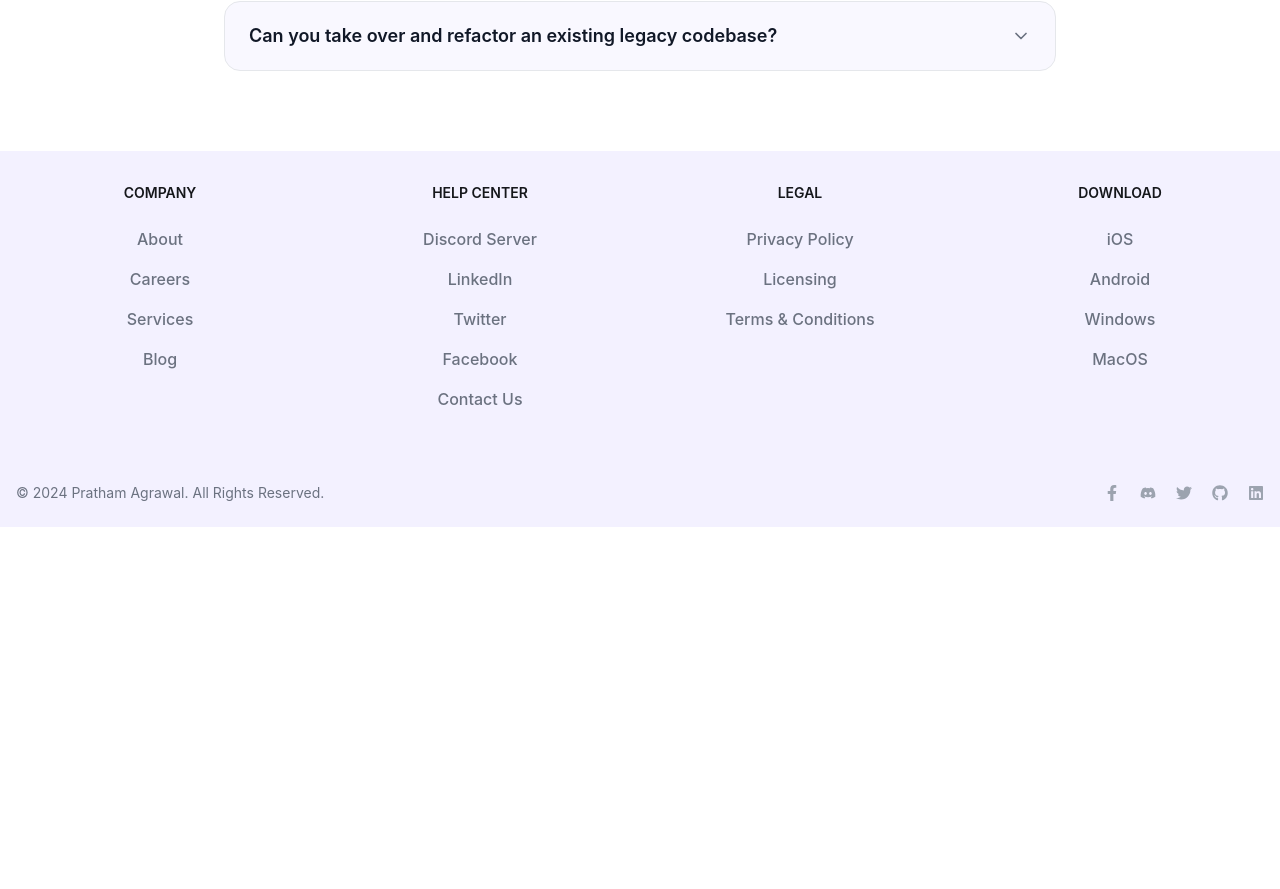
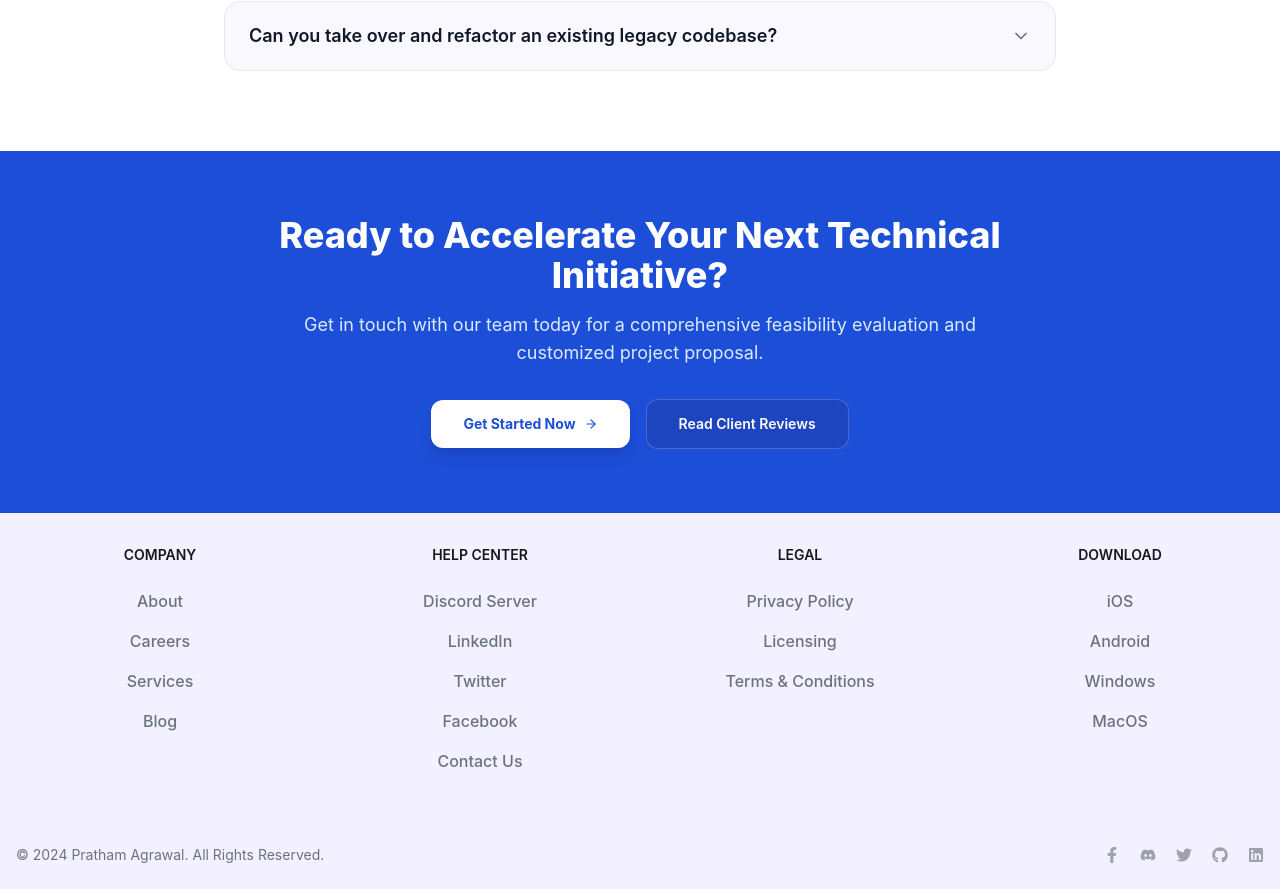
Before and after one commit to agrawal-pratham/Tech-Solutions, a Next.js app: page /services in a window 1280 px wide. Shown: the part 4008-4897 px from the top of the page. Before the commit the page ends 4535 px from the top, so only its background shows below. Built offline with nearby package versions, Linux system fonts and the light colour scheme.

Commit message:
feat(services): assemble modernized services page with complete metadata

```diff
--- a/src/pages/services.js
+++ b/src/pages/services.js
@@ -3,6 +3,8 @@ import FAQ from "@/components/Services/FAQ";
 import HeadlineIntro from "@/components/Services/HeadlineIntro";
 import WhyChooseUs from "@/components/Services/WhyChooseUs";
 import Head from "next/head";
+import Link from "next/link";
+import { FiArrowRight } from "react-icons/fi";
 
 const Services = () => {
   return (
@@ -11,11 +13,11 @@ const Services = () => {
         <title>Our Services - Solutions by Pratham Agrawal</title>
         <meta
           name="description"
-          content="Explore the range of web development and design services offered by Solutions by Pratham Agrawal. We provide full-stack development, custom web design, e-commerce solutions, and more."
+          content="Explore our full suite of technical engineering services: Full-Stack Web Development, Custom UI/UX Design, E-Commerce, Cloud Architecture, and AI Automations."
         />
         <meta
           name="keywords"
-          content="web development, full-stack development, custom web design, e-commerce solutions, Solutions by Pratham Agrawal"
+          content="web development, full-stack development, custom web design, e-commerce solutions, cloud devops, AI solutions, Tech Solutions"
         />
         <meta
           property="og:title"
@@ -23,7 +25,7 @@ const Services = () => {
         />
         <meta
           property="og:description"
-          content="Discover the web development and design services offered by Solutions by Pratham Agrawal. Learn more about our expertise in full-stack development, custom web design, and e-commerce solutions."
+          content="High-impact engineering, scalable cloud infrastructure, and custom web applications tailored to your business."
         />
         <meta property="og:type" content="website" />
         <meta
@@ -37,17 +39,45 @@ const Services = () => {
         />
         <meta
           name="twitter:description"
-          content="Explore the range of web development and design services offered by Solutions by Pratham Agrawal."
+          content="Explore our high-performance web development and cloud engineering services."
         />
         <link
           rel="canonical"
           href="https://solutions.agrawalpratham.in/services"
         />
       </Head>
+
       <HeadlineIntro />
       <CoreServices />
       <WhyChooseUs />
       <FAQ />
+
+      {/* Call to Action Banner */}
+      <section className="py-16 bg-gradient-to-r from-primary to-blue-700 text-white text-center">
+        <div className="max-w-4xl mx-auto px-4 sm:px-6 lg:px-8">
+          <h2 className="text-3xl sm:text-4xl font-extrabold mb-4">
+            Ready to Accelerate Your Next Technical Initiative?
+          </h2>
+          <p className="text-blue-100 text-base sm:text-lg mb-8 max-w-2xl mx-auto">
+            Get in touch with our team today for a comprehensive feasibility evaluation and customized project proposal.
+          </p>
+          <div className="flex flex-wrap items-center justify-center gap-4">
+            <Link
+              href="/contact-us"
+              className="inline-flex items-center gap-2 px-8 py-3.5 bg-white text-primary font-bold text-sm rounded-xl hover:bg-blue-50 transition-all shadow-lg hover:shadow-xl"
+            >
+              Get Started Now
+              <FiArrowRight />
+            </Link>
+            <Link
+              href="/reviews"
+              className="inline-flex items-center gap-2 px-8 py-3.5 bg-blue-800/60 hover:bg-blue-800 text-white font-semibold text-sm rounded-xl border border-white/20 transition-all"
+            >
+              Read Client Reviews
+            </Link>
+          </div>
+        </div>
+      </section>
     </div>
   );
 };
```
